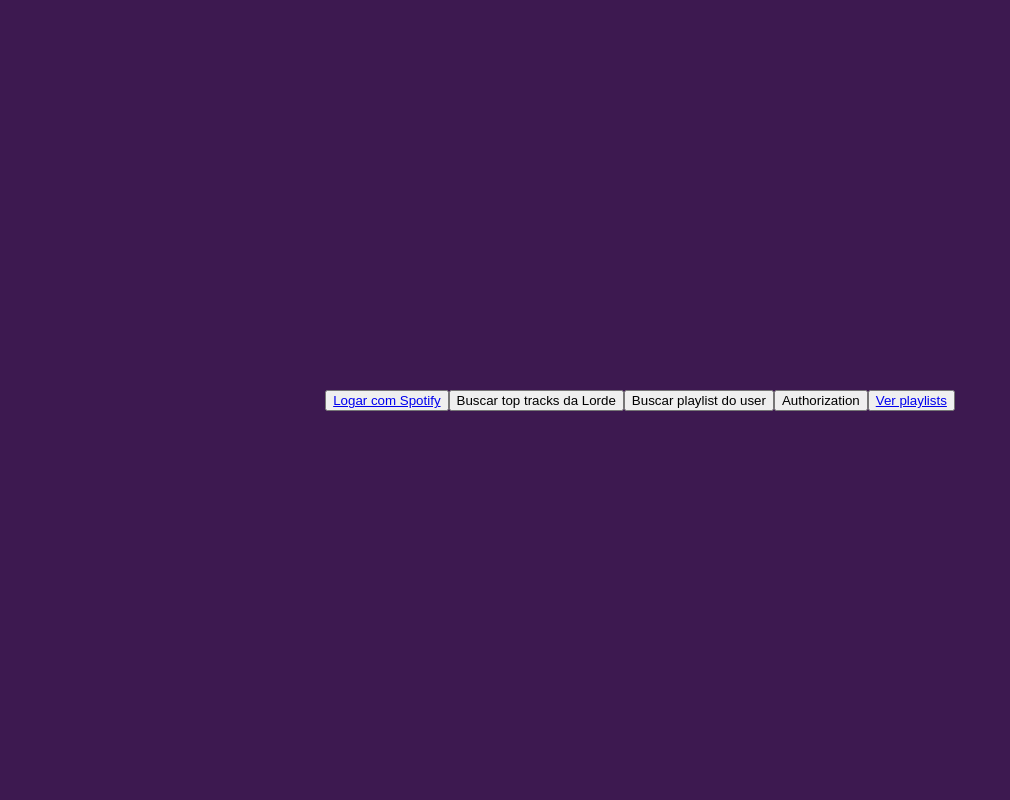
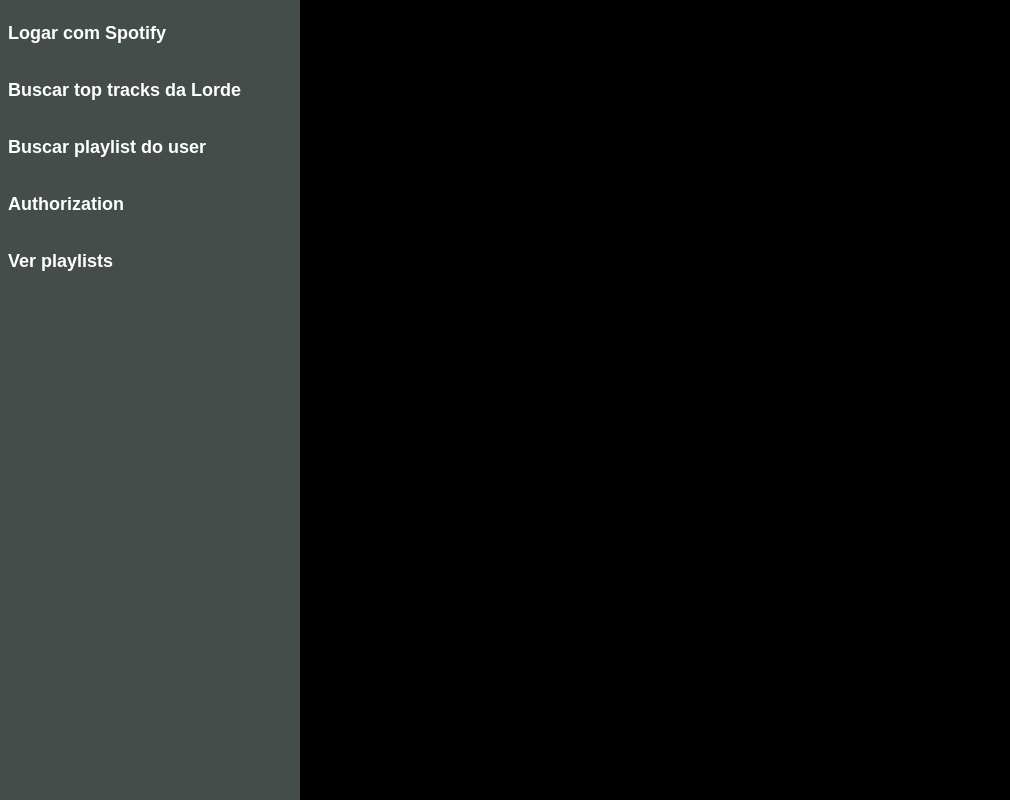
Before and after one commit to MatFreitas/musics4U, a React (Create React App) app in the folder spotify-app/: page /home in a window 1280 px wide. Shown: the top 800 px of the page, without its empty margins (0-1010 px from the left). Built offline with nearby package versions, Linux system fonts and the light colour scheme.

Commit message:
pagina Home

```diff
--- a/spotify-app/src/App.css
+++ b/spotify-app/src/App.css
@@ -2,6 +2,12 @@
   text-align: center;
   align-items: center;
   justify-content: center;
+  display: flex;
+  flex-direction: column;
+  height:100vh;
+  background-color: #000000;
+  justify-content: center;
+  align-items: center;
 
 
     /* background-color: #1b1121;
@@ -9,7 +15,7 @@
   height: auto; */
 }
 
-body{
+/* body{
   display: flex;
   height:100vh;
   background-color: #3d1950;
@@ -19,7 +25,7 @@ body{
   /* background:linear-gradient(to bottom right,#3d1950,#481c6b); */
   /*background-repeat:no-repeat; */
   /* background-image: linear-gradient(to bottom right, red, yellow); */
-}
+/* } */
 
 .logo{
   /* justify-content: center; */
@@ -38,13 +44,13 @@ body{
   border-color: transparent;
   height: 150px;
   width: 150px;
-  margin-right: 25px;
+  margin-right: 65px;
 
  }
 
  .botao1{
 
-  height: 50px;
+  height: 70px;
 
 
  }
--- /dev/null
+++ b/spotify-app/src/Home.css
@@ -0,0 +1,116 @@
+.Home{
+    height:1000px;
+    width: 300px;
+    background-color:#454D4B  ;
+
+    /* background-color:#161616f5; */
+    /* border-top-right-radius: 100px;
+    border-bottom-right-radius: 100px; */
+}
+
+.body_home{
+    /* background: linear-gradient(#000000,#333333); */
+    background-color: #000000;
+    display: flex;
+    justify-content: flex-start;
+
+}
+.link {
+    text-decoration: none !important;
+    color: white;
+}
+
+.img {
+    filter: blur(8px);
+    -webkit-filter: blur(8px);
+    /* background-image: url("./src/logoLindo.png"); */
+}
+
+.botoes{
+    text-decoration: none;
+    text-decoration-line: none;
+    text-decoration-color:#FFFFFF;
+    /* display: flex;
+    justify-content: center;
+    flex-direction: ro; */
+    display: grid;
+    grid-template-columns: auto;
+    grid-gap: 30px;
+    z-index: 2;
+    padding-top:20px;
+
+
+}
+
+.images{
+    display: flex;
+    flex-direction: column;
+}
+
+.btn{
+
+    background-color: transparent;
+    border-color: transparent;
+    color: #FFFFFF;
+    z-index: 2;
+    font-size:18px;
+    text-align:left;
+    font-family: Arial, Helvetica, sans-serif;
+    font-weight: bold;
+
+
+}
+
+.info{
+    color:#FFFFFF;
+    font-size:30px;
+    text-align: flex-start;
+    font-family:'Franklin Gothic Medium', 'Arial Narrow', Arial, sans-serif;
+    margin-left:30px;
+    margin-bottom: -10px;
+    font-weight: bold;
+
+}
+
+.info2{
+    color:#FFFFFF;
+    font-size:20px;
+    text-align: flex-start;
+    font-family:'Franklin Gothic Medium', 'Arial Narrow', Arial, sans-serif;
+    margin-left:30px;
+    margin-bottom: -15px;
+}
+
+.container{
+    display: flex;
+    /* align-items: center; */
+    color: white;
+}
+
+.organizacao{
+    align-items: center;
+    display: flex;
+    flex-direction: row;
+    margin-left:50px;
+}
+
+.desc{
+    display: flex;
+    flex-direction: column
+}
+
+.line{
+    width: 950px;
+    margin:15px;
+    color:454D4B;
+    /* margin-top:40px;
+    margin-bottom:40px; */
+}
+
+.title{
+    color:#FFFFFF;
+    font-size:50px;
+    font-family: Arial, Helvetica, sans-serif;
+    text-transform: uppercase;
+    margin-left:30px;
+}
--- a/spotify-app/src/Home.js
+++ b/spotify-app/src/Home.js
@@ -1,15 +1,21 @@
 import React, { Component } from 'react';
+
 import $ from 'jquery';
-import axios from 'axios'
-
+import axios from 'axios';
+import './Home.css';
 class Home extends Component {
 	constructor(props) {
 		super(props);
 		const parametros = this.getHashParams();
 		this.token = parametros.access_token;
-		this.state= {data:[]}
+		this.state = {
+			data: [],
+			user: '',
+			buscarPlaylist: false
+		};
 
 		this.Userplaylist = this.Userplaylist.bind(this);
+		this.playlist = this.playlist.bind(this);
 	}
 
 	getHashParams() {
@@ -34,32 +40,20 @@ class Home extends Component {
 				Authorization: `Bearer ${this.token}`
 			}
 		}).then((dados) => {
+			this.setState({ Userplaylist: false });
 			console.log(dados.tracks);
 		});
 	};
 
-	Userplaylist =  () => {
-		/*$.ajax({
-			method: 'GET',
-			dataType: 'Json',
-			url: 'http://localhost:8888/playlists'
-		}).then((dados) => {
-			console.log(dados);
-		});*/
-		axios.get('http://localhost:8888/playlists')
-		.then((response) => {
-			this.setState({data:response.data.items})
-			console.log(response.data.items)
-		})
-		.catch(erro => console.log(erro.response.data))
+	Userplaylist = () => {
+		axios
+			.get('http://localhost:8888/playlists')
+			.then((response) => {
+				this.setState({ data: response.data.items, Userplaylist: true });
+				console.log(response.data.items);
+			})
+			.catch((erro) => console.log(erro.response.data));
 	};
-
-	/*.then((response) => {
-		//this.state.listaUsuarios =  response;
-		this.setState({listaUsuarios: response.data});
-		console.log(response)
-	})
-	.catch(erro => console.log(erro))*/
 
 	Authorization = () => {
 		$.ajax({
@@ -72,39 +66,103 @@ class Home extends Component {
 		});
 	};
 
+	playlist = () => {
+		var playlists = this.state.data;
+		// var playlist = playlists.map((playlist) => {
+		// 	return <div> {playlist.name}</div>;
+		// });
+
+		var playlistImg = playlists.map((playlist) => {
+			// this.setState({ user: playlist.owner });
+			return (
+				<div>
+					<div className="organizacao">
+						<img className="images" src={playlist.images[0].url} width={150} height={150} />
+						<div className="desc">
+							<div className="info"> {playlist.name}</div>
+							{playlist.collaborative ? (
+								<h4 className="info2"> Playlist Colaborativa</h4>
+							) : (
+								<h4 className="info2"> Playlist Não Colaborativa </h4>
+							)}
+							{playlist.public ? (
+								<h4 className="info2"> Playlist Pública</h4>
+							) : (
+								<h4 className="info2"> Playlist Privada </h4>
+							)}
+						</div>
+					</div>
+					<hr className="line" />
+				</div>
+			);
+		});
+
+		// var playlistImg = playlists.map((playlist) => {
+		// 	return playlist.images.map((images) => {
+		// 		return (
+		// 			<img src={images[1].url} />
+		// 			//<img src={images.url}> </img>
+		// 		);
+		// 	});
+		// });
+		return (
+			<div>
+				<h1 className="title">Suas playlists</h1>
+				{/* <div> {this.state.user}</div> */}
+
+				<div> {playlistImg}</div>
+				{/* <div className="organizacao">
+					<div className="images"> {playlistImg}</div>
+					<div className="info">{playlist}</div>
+				</div> */}
+			</div>
+		);
+	};
 	render() {
-		var playlists= this.state.data;
-		var playlist= playlists.map(playlist => {
-			return(
-			<div> {playlist.name}</div>
-			);
-		})
+		// var playlists = this.state.data;
+		// var playlist = playlists.map((playlist) => {
+		// 	return <div> {playlist.name}</div>;
+		// });
 
-		var playlistImg= playlists.map(playlist => {
-			return(
-			 playlist.images.map(images =>{
-				 return(
-				<div>{images.url}</div>
-				//<img src={images.url}> </img>
-				 );
+		// var playlistImg = playlists.map((playlist) => {
+		// 	return playlist.images.map((images) => {
+		// 		return (
+		// 			<img src={images.url} />
+		// 			//<img src={images.url}> </img>
+		// 		);
+		// 	});
+		// });
+		// const button1 = playlist();
+		return (
+			<div className="body_home">
+				<div className="container">
+					<div className="Home">
+						<div class="img" />
+						<div className="botoes">
+							<button class="btn">
+								<a class="link" href="http://localhost:8888/login">
+									Logar com Spotify
+								</a>
+							</button>
+							<button class="btn" onClick={this.topTracksLorde}>
+								Buscar top tracks da Lorde
+							</button>
+							<button class="btn" onClick={this.Userplaylist}>
+								Buscar playlist do user
+							</button>
+							<button class="btn" onClick={this.Authorization}>
+								Authorization
+							</button>
+							<button class="btn">
+								<a class="link" href="http://localhost:8888/playlists">
+									Ver playlists
+								</a>
+							</button>
+						</div>
+					</div>
 
-
-
-
-		}))})
-
-		return (
-			<div className="App">
-				<div>{playlist} </div>
-				<button>
-					<a href="http://localhost:8888/login">Logar com Spotify</a>
-				</button>
-				<button onClick={this.topTracksLorde}>Buscar top tracks da Lorde</button>
-				<button onClick={this.Userplaylist}>Buscar playlist do user</button>
-				<button onClick={this.Authorization}>Authorization</button>
-				<button>
-					<a href="http://localhost:8888/playlists">Ver playlists</a>
-				</button>
+					{this.state.Userplaylist && <div>{this.playlist()}</div>}
+				</div>
 			</div>
 		);
 	}
```
Also changed, not shown: spotify-app/src/botao.png, spotify-app/src/logoLindo.png.
